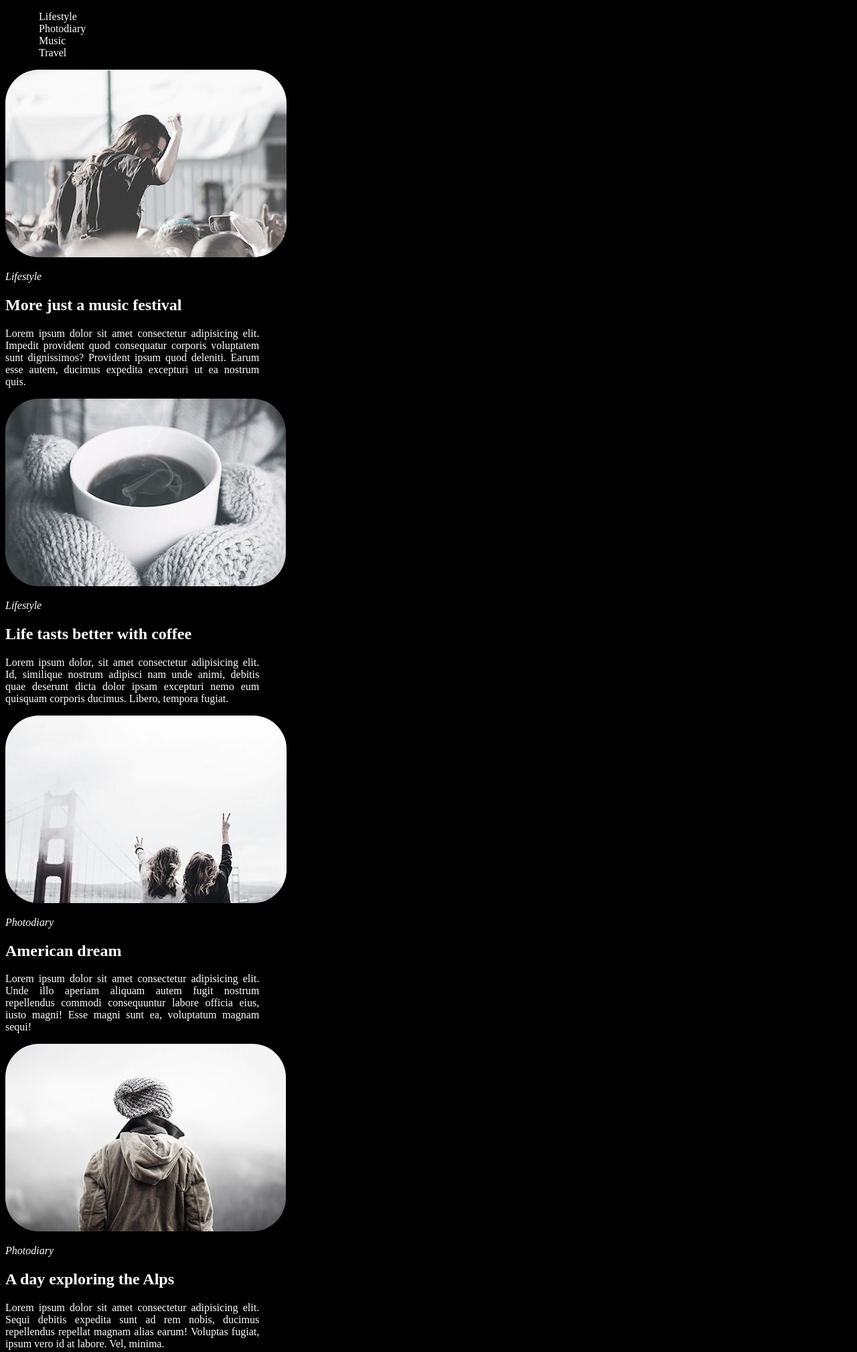
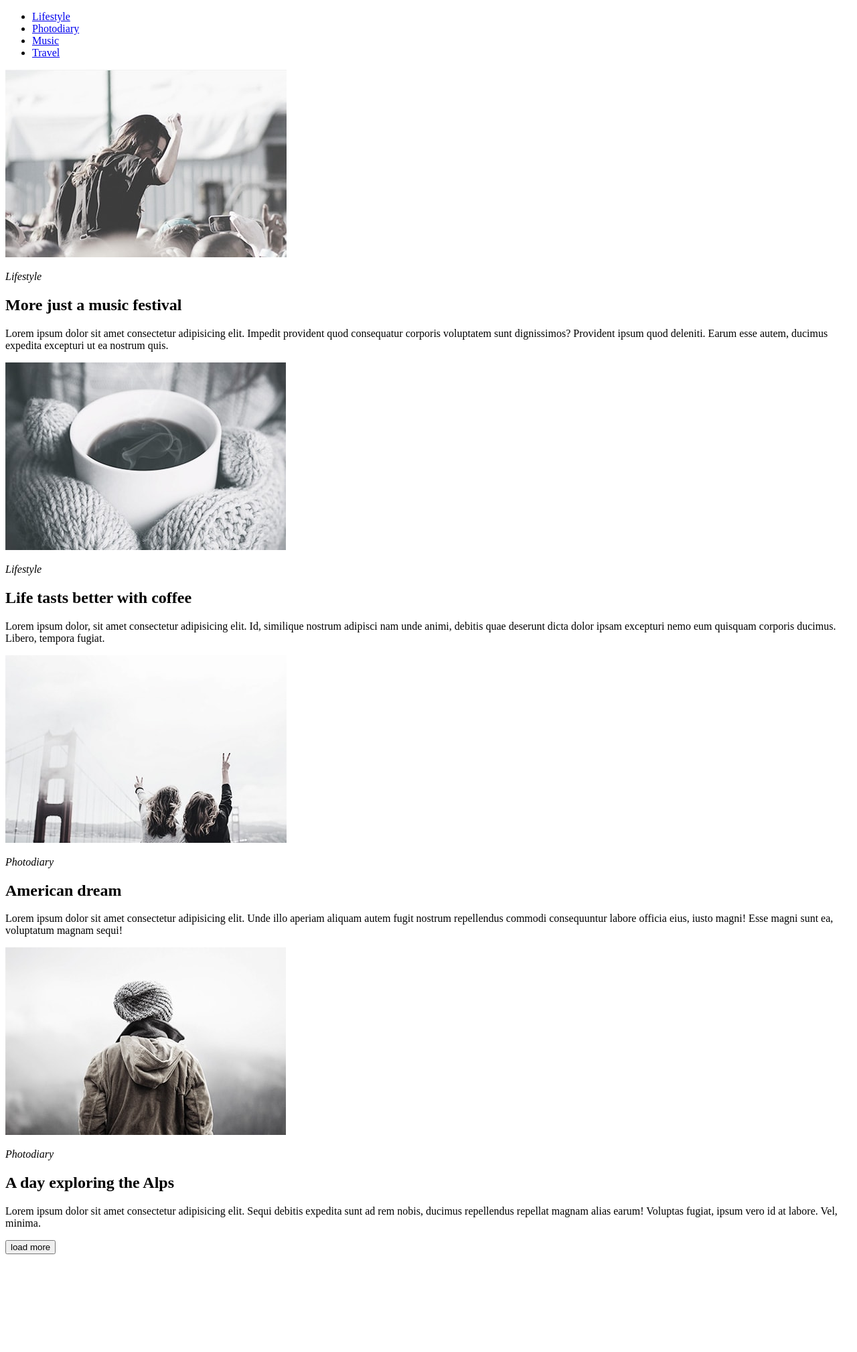
Before and after one commit to Glebaz66/GoIT-Homeworks, a plain HTML site: page module1/Main_task/index.html in a window 1280 px wide. Shown: the top 2018 px of the page at 67% size. After the commit the page ends 1880 px from the top, so only its background shows below. Drawn offline with Linux system fonts and the light colour scheme.

Commit message:
code corection

```diff
--- a/module1/Main_task/css/style.css
+++ /dev/null
@@ -1,42 +0,0 @@
-body {
-    background-color: #000;
-    color: #fff;
-}
-
-p {
-    width: 30%;
-    text-align: justify;
-}
-
-li {
-    list-style-type: none;
-}
-
-a {
-    color: #fff;
-    text-decoration: none;
-    padding: 5px 10px;
-}
-
-img {
-    border-radius: 50px;
-}
-
-a:hover {
-    color: cyan;
-}
-button {
-    width: 100px;
-    height: 70px;
-    color: red;
-    border: 1px solid yellow;
-    border-radius: 6px;
-    font-size: 24px;
-    background-color: #000;
-}
-
-button:hover {
-    color: green;
-    border: 1px solid orange;
-    padding: 3px 3px 0 0 ;
-    }
--- a/module1/Main_task/index.html
+++ b/module1/Main_task/index.html
@@ -5,47 +5,40 @@
 		<meta name="viewport" content="width=device-width, initial-scale=1.0">
 		<meta http-equiv="X-UA-Compatible" content="ie=edge">
 		<title>Модуль 1</title>
-		<link rel="stylesheet" href="css/style.css">
 	</head>
 	<body>
-		<header>
+
 			<ul class="menu">
 				<li><a href="#">Lifestyle</a></li>
 				<li><a href="#">Photodiary</a></li>
 				<li><a href="#">Music</a></li>
 				<li><a href="#">Travel</a></li>
 			</ul>
-			<img src="img/image-1.jpg" alt="image-1" title="image-1">
-			<p><i>Lifestyle</i></p>
-		</header>
-		<main>
-			<section class="section-1">
+			<div>
+				<img src="img/image-1.jpg" alt="party_girl" title="party_girl">
+				<p><i>Lifestyle</i></p>
 				<h2><b>More just a music festival</b></h2>
 				<p>Lorem ipsum dolor sit amet consectetur adipisicing elit. Impedit provident quod consequatur corporis voluptatem sunt dignissimos? Provident ipsum quod deleniti. Earum esse autem, ducimus expedita excepturi ut ea nostrum quis.</p>
-				<img src="img/image-2.jpg" alt="image-2" title="image-2">
-			</section>
-			<!-- end section-1 -->
-			<section class="section-2">
+			</div>
+			<div>
+				<img src="img/image-2.jpg" alt="coffee" title="coffee">
 				<p><i>Lifestyle</i></p>
 				<h2><b>Life tasts better with coffee</b></h2>
 				<p>Lorem ipsum dolor, sit amet consectetur adipisicing elit. Id, similique nostrum adipisci nam unde animi, debitis quae deserunt dicta dolor ipsam excepturi nemo eum quisquam corporis ducimus. Libero, tempora fugiat.</p>
-				<img src="img/image-3.jpg" alt="image-3" title="image-3">
-			</section>
-			<!-- end section-2 -->
-			<section class="section-3">
+			</div>
+			<div>
+				<img src="img/image-3.jpg" alt="girls_on_bridge" title="girls_on_bridge">
 				<p><i>Photodiary</i></p>
 				<h2><b>American dream</b></h2>
 				<p>Lorem ipsum dolor sit amet consectetur adipisicing elit. Unde illo aperiam aliquam autem fugit nostrum repellendus commodi consequuntur labore officia eius, iusto magni! Esse magni sunt ea, voluptatum magnam sequi!</p>
-				<img src="img/image-4.jpg" alt="image-4" title="image-4">
-			</section>
-			<!-- end section-3 -->
-			<section class="section-4">
+			</div>
+			<div>
+				<img src="img/image-4.jpg" alt="girl_in_hat" title="girl_in_hat">
 				<p><i>Photodiary</i></p>
 				<h2><b>A day exploring the Alps</b></h2>
 				<p>Lorem ipsum dolor sit amet consectetur adipisicing elit. Sequi debitis expedita sunt ad rem nobis, ducimus repellendus repellat magnam alias earum! Voluptas fugiat, ipsum vero id at labore. Vel, minima.</p>
-			</section>
-			<!-- end section-4 -->
+			</div>
 			<button>load more</button>
-		</main>
+
 	</body>
 </html>
```
